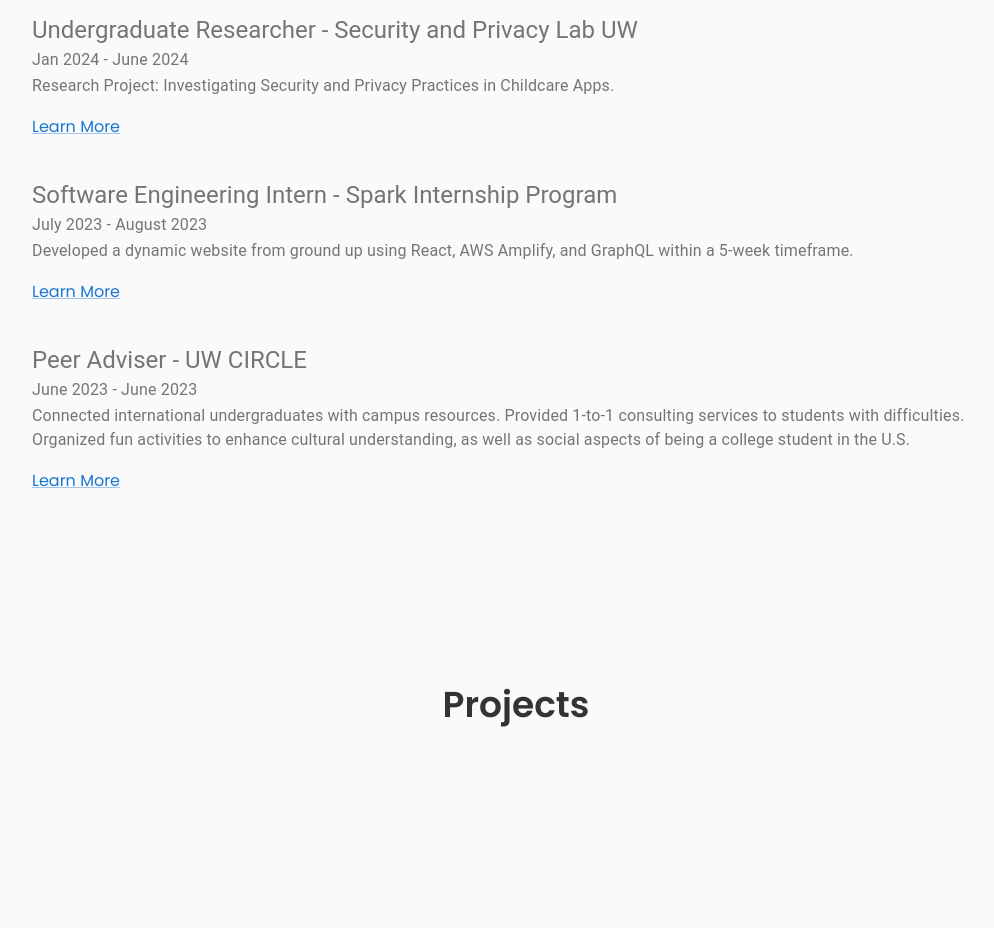
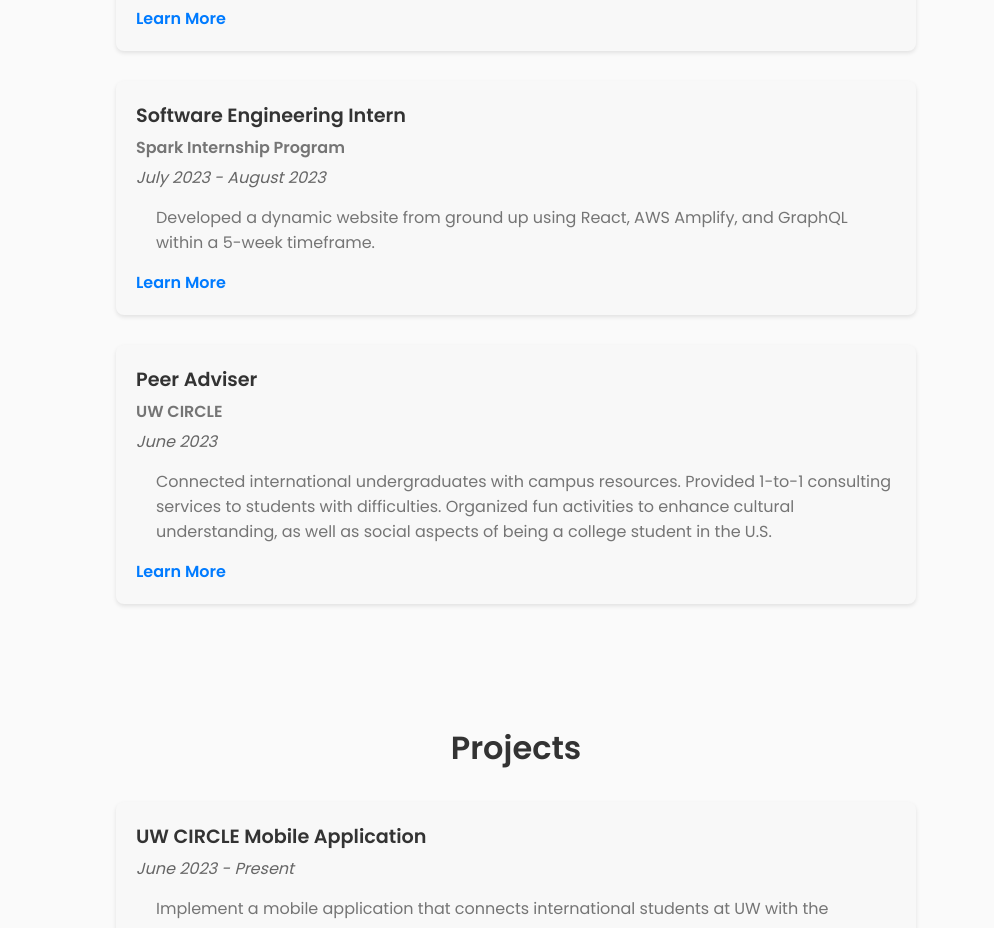
Before and after one commit to zylim1128/zhiyanglim.github.io, a React (Create React App) app: page / in a window 1280 px wide. Shown: the part 1860-2788 px from the top of the page, without its empty margins (124-1118 px from the left). Built offline with nearby package versions, Linux system fonts and the light colour scheme.

Commit message:
Working website to deploy

```diff
--- a/src/App.js
+++ b/src/App.js
@@ -4,6 +4,8 @@
 import About from "./components/About/About";
 import Header from "./components/Header/Header";
 import Home from "./components/Home/Home";
+import Experience from "./components/Experience/Experience";
+import Project from "./components/Project/Project";
 
 function App() {
   return (
@@ -13,6 +15,8 @@
       <main className='main'>
         <Home />
         <About />
+        <Experience />
+        <Project />
       </main>
     </>
   );
--- a/src/components/About/About.jsx
+++ b/src/components/About/About.jsx
@@ -1,8 +1,5 @@
 import React from 'react';
 import "./about.css";
-// import Info from './Info';
-import Project from "../Project/Project"
-import Experience from '../Experience/Experience';
 
 const About = () => {
   return (
@@ -25,10 +22,6 @@
             In addition to my technical work, I run a YouTube channel where I solve Leetcode questions and provide explanations to help beginners improve their problem-solving skills.
           </p>
         </div>
-        <h2 className="section__title">Experience</h2>
-        <Experience />
-        <h2 className="section__title">Projects</h2>
-        <Project />
 
       </div>
     </section>
--- a/src/components/Experience/Experience.jsx
+++ b/src/components/Experience/Experience.jsx
@@ -1,80 +1,68 @@
 import React from "react";
-import { Box, Typography, Link, List, ListItem, ListItemText } from "@mui/material";
+import "./experience.css";
 
 const experience = [
   {
     time: "June 2023 - Present",
-    title: "Undergraduate Teaching Assistant - Paul G. Allen School of Computer Science and Engineering",
+    title: "Undergraduate Teaching Assistant",
+    company: "Paul G. Allen School of Computer Science and Engineering",
     description: [
       "Led comprehensive review sessions during office hours, addressing questions from problem sets for over 50 students weekly for 4 quarters",
     ],
-    skills: [],
     link: "https://courses.cs.washington.edu/courses/cse312/24su/staff/",
   },
   {
     time: "Jan 2024 - June 2024",
-    title: "Undergraduate Researcher - Security and Privacy Lab UW",
+    title: "Undergraduate Researcher",
+    company: "Security and Privacy Lab UW",
     description: [
       "Research Project: Investigating Security and Privacy Practices in Childcare Apps.",
     ],
-    skills: [],
     link: "https://seclab.cs.washington.edu/",
   },
   {
     time: "July 2023 - August 2023",
-    title: "Software Engineering Intern - Spark Internship Program",
+    title: "Software Engineering Intern",
+    company: "Spark Internship Program",
     description: [
       "Developed a dynamic website from ground up using React, AWS Amplify, and GraphQL within a 5-week timeframe.",
     ],
-    skills: [],
     link: "https://github.com/jamestlee513/spark-intership-website",
   },
   {
-    time: "June 2023 - June 2023",
-    title: "Peer Adviser - UW CIRCLE",
+    time: "June 2023",
+    title: "Peer Adviser",
+    company: "UW CIRCLE",
     description: [
       "Connected international undergraduates with campus resources. Provided 1-to-1 consulting services to students with difficulties. Organized fun activities to enhance cultural understanding, as well as social aspects of being a college student in the U.S.",
     ],
-    skills: [],
     link: "https://www.washington.edu/circle/",
   },
 ];
 
 function Experience() {
   return (
-    <section className="projects section" id="experience">
-    <Box
-      id="experience"
-      sx={{
-        display: "flex",
-        flexDirection: "column",
-        gap: 5,
-        my: 5,
-      }}
-      component="section"
-    >
-      {experience.map((item) => (
-        <Box key={item.title}>
-          <Typography variant="h5">{item.title}</Typography>
-          <Typography variant="subtitle1">{item.time}</Typography>
-          <Typography variant="body1">
-            {item.description.map((desc, index) => (
-              <p key={index}>{desc}</p>
-            ))}
-          </Typography>
-          <List>
-            {item.skills.map((skill, index) => (
-              <ListItem key={index}>
-                <ListItemText primary={skill} />
-              </ListItem>
-            ))}
-          </List>
-          <Link href={item.link} target="_blank" rel="noopener noreferrer">
-            Learn More
-          </Link>
-        </Box>
-      ))}
-    </Box>
+    <section id="experiences" className="experience-section">
+      <h2 className="section__title">Experience</h2>
+      <div className="experience-list">
+        {experience.map((item, index) => (
+          <div key={index} className="experience-item">
+            <div className="experience-header">
+              <h3>{item.title}</h3>
+              <span className="experience-company">{item.company}</span>
+              <span className="experience-time">{item.time}</span>
+            </div>
+            <ul className="experience-description">
+              {item.description.map((desc, descIndex) => (
+                <li key={descIndex}>{desc}</li>
+              ))}
+            </ul>
+            <a href={item.link} target="_blank" rel="noopener noreferrer" className="experience-link">
+              Learn More
+            </a>
+          </div>
+        ))}
+      </div>
     </section>
   );
 }
--- /dev/null
+++ b/src/components/Experience/experience.css
@@ -0,0 +1,64 @@
+.experience-section {
+    padding: 60px 0;
+    max-width: 800px;
+    margin: 0 auto;
+  }
+
+  .experience-section h2 {
+    font-size: 2rem;
+    margin-bottom: 30px;
+    text-align: center;
+  }
+
+  .experience-list {
+    display: flex;
+    flex-direction: column;
+    gap: 30px;
+  }
+
+  .experience-item {
+    background-color: #f8f8f8;
+    border-radius: 8px;
+    padding: 20px;
+    box-shadow: 0 2px 4px rgba(0, 0, 0, 0.1);
+  }
+
+  .experience-header {
+    margin-bottom: 15px;
+  }
+
+  .experience-header h3 {
+    font-size: 1.2rem;
+    margin-bottom: 5px;
+  }
+
+  .experience-company {
+    font-weight: bold;
+    display: block;
+    margin-bottom: 5px;
+  }
+
+  .experience-time {
+    font-style: italic;
+    color: #666;
+  }
+
+  .experience-description {
+    padding-left: 20px;
+    margin-bottom: 15px;
+  }
+
+  .experience-description li {
+    margin-bottom: 5px;
+  }
+
+  .experience-link {
+    display: inline-block;
+    color: #007bff;
+    text-decoration: none;
+    font-weight: bold;
+  }
+
+  .experience-link:hover {
+    text-decoration: underline;
+  }
--- a/src/components/Home/Data.jsx
+++ b/src/components/Home/Data.jsx
@@ -56,9 +56,9 @@
         </svg>
         </h1>
 
-        <h3 className="home__subtitle">Software Engineer</h3>
+        <h3 className="home__subtitle">BS/MS Computer Science Student</h3>
         <p className="home__description">
-        Hello, I am Zhi Yang! I am a junior studying Computer Science at the University of Washington. Scroll down to learn more about me and my projects.
+        Hello, I am Zhi Yang! A senior studying Computer Science at the University of Washington. Scroll down to learn more about me, my experiences and my projects.
         </p>
 
         <a href="#contact" className="button button-flex">
--- a/src/components/Project/Project.jsx
+++ b/src/components/Project/Project.jsx
@@ -1,7 +1,7 @@
 import React from "react";
-import { Box, Typography, Link, List, ListItem, ListItemText } from "@mui/material";
+import "./project.css";
 
-const project = [
+const projects = [
   {
     time: "June 2023 - Present",
     title: "UW CIRCLE Mobile Application",
@@ -15,7 +15,7 @@
     time: "Jan 2024 - March 2024",
     title: "Nicebreakers",
     description: [
-      "Implemented a web application that collects icebrakers",
+      "Implemented a web application that collects icebreakers",
     ],
     skills: ["React", "Javascript", "Documentation"],
     link: "https://main.d3pb2yef2pgy2m.amplifyapp.com/",
@@ -49,39 +49,34 @@
 
 function Project() {
   return (
-    <section className="projects section" id="project">
-    <Box
-      id="project"
-      sx={{
-        display: "flex",
-        flexDirection: "column",
-        gap: 5,
-        my: 5,
-      }}
-      component="section"
-    >
-      {project.map((item) => (
-        <Box key={item.title}>
-          <Typography variant="h5">{item.title}</Typography>
-          <Typography variant="subtitle1">{item.time}</Typography>
-          <Typography variant="body1">
-            {item.description.map((desc, index) => (
-              <p key={index}>{desc}</p>
-            ))}
-          </Typography>
-          <List>
-            {item.skills.map((skill, index) => (
-              <ListItem key={index}>
-                <ListItemText primary={skill} />
-              </ListItem>
-            ))}
-          </List>
-          <Link href={item.link} target="_blank" rel="noopener noreferrer">
-            Learn More
-          </Link>
-        </Box>
-      ))}
-    </Box>
+    <section id="projects" className="project-section">
+      <h2 className="section__title">Projects</h2>
+      <div className="project-list">
+        {projects.map((item, index) => (
+          <div key={index} className="project-item">
+            <div className="project-header">
+              <h3>{item.title}</h3>
+              <span className="project-time">{item.time}</span>
+            </div>
+            <ul className="project-description">
+              {item.description.map((desc, descIndex) => (
+                <li key={descIndex}>{desc}</li>
+              ))}
+            </ul>
+            <div className="project-skills">
+              <h4>Skills:</h4>
+              <ul>
+                {item.skills.map((skill, skillIndex) => (
+                  <li key={skillIndex}>{skill}</li>
+                ))}
+              </ul>
+            </div>
+            <a href={item.link} target="_blank" rel="noopener noreferrer" className="project-link">
+              Learn More
+            </a>
+          </div>
+        ))}
+      </div>
     </section>
   );
 }
--- /dev/null
+++ b/src/components/Project/project.css
@@ -0,0 +1,83 @@
+.project-section {
+    padding: 60px 0;
+    max-width: 800px;
+    margin: 0 auto;
+}
+
+.project-section h2 {
+    font-size: 2rem;
+    margin-bottom: 30px;
+    text-align: center;
+}
+
+
+.project-list {
+    display: flex;
+    flex-direction: column;
+    gap: 30px;
+}
+
+.project-item {
+    background-color: #f8f8f8;
+    border-radius: 8px;
+    padding: 20px;
+    box-shadow: 0 2px 4px rgba(0, 0, 0, 0.1);
+}
+
+.project-header {
+    margin-bottom: 15px;
+}
+
+.project-header h3 {
+    font-size: 1.2rem;
+    margin-bottom: 5px;
+}
+
+.project-time {
+    font-style: italic;
+    color: #666;
+}
+
+.project-description {
+    padding-left: 20px;
+    margin-bottom: 15px;
+}
+
+.project-description li {
+    margin-bottom: 5px;
+}
+
+.project-skills {
+    margin-bottom: 15px;
+}
+
+.project-skills h4 {
+    font-size: 1rem;
+    margin-bottom: 5px;
+}
+
+.project-skills ul {
+    display: flex;
+    flex-wrap: wrap;
+    gap: 10px;
+    list-style-type: none;
+    padding-left: 0;
+}
+
+.project-skills li {
+    background-color: #e0e0e0;
+    border-radius: 4px;
+    padding: 5px 10px;
+    font-size: 0.9rem;
+}
+
+.project-link {
+    display: inline-block;
+    color: #007bff;
+    text-decoration: none;
+    font-weight: bold;
+}
+
+.project-link:hover {
+    text-decoration: underline;
+}
```
Also changed, not shown: 1 other file (tests, documents, lock files or other folders).
